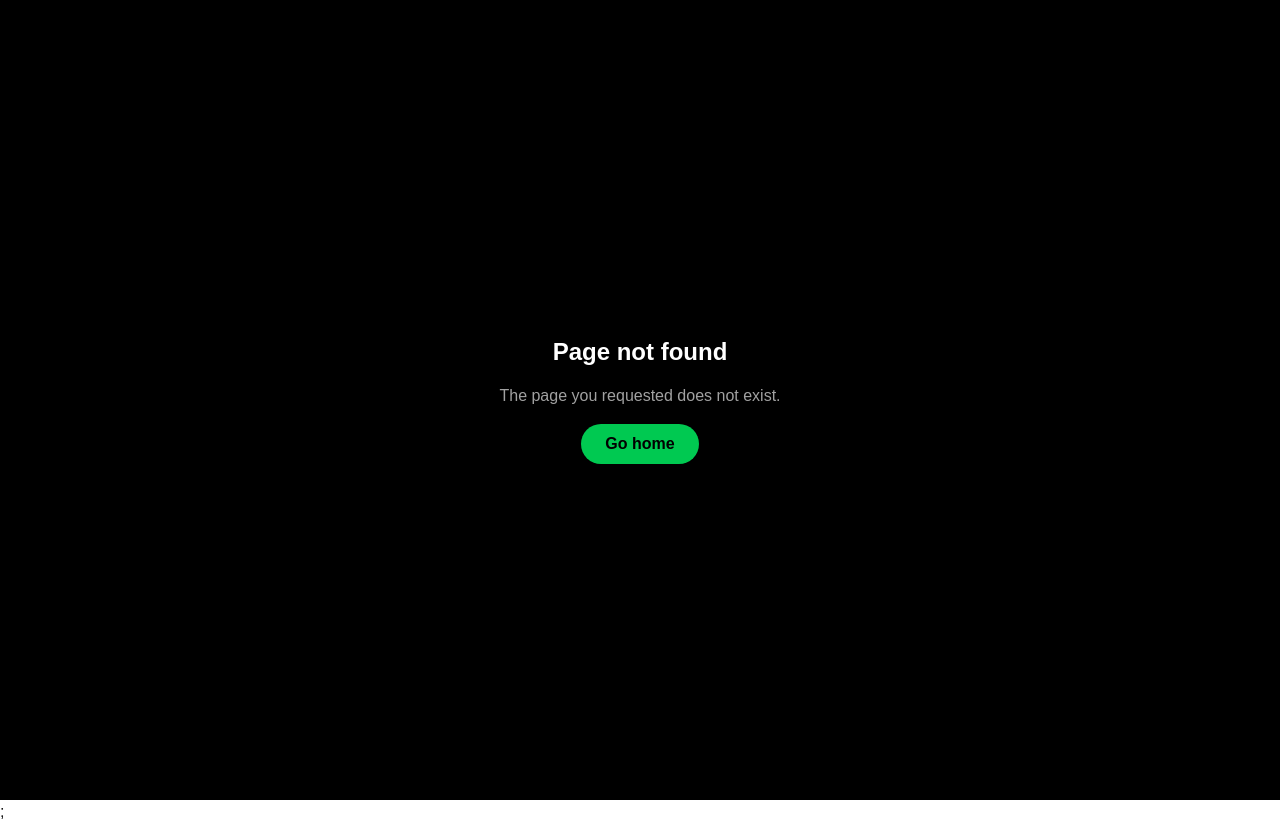
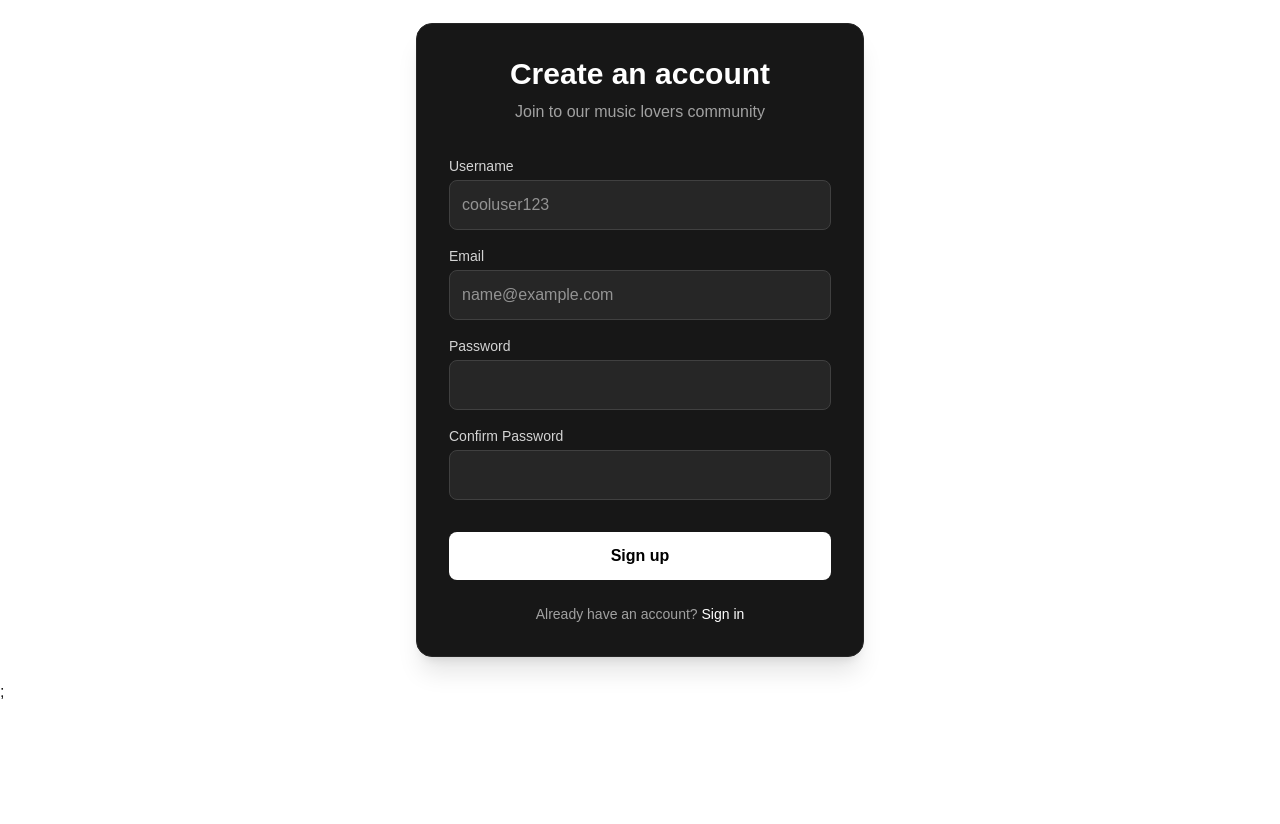
Before and after one commit to arseniygroh/flyrank-capstone, a Next.js app: page /register in a window 1280 px wide. Before the commit this address had no page. After the commit the page ends 800 px from the top, so only its background shows below. Built offline with nearby package versions, Linux system fonts and the light colour scheme.

Commit message:
feat: add registration page

```diff
--- /dev/null
+++ b/src/app/register/page.tsx
@@ -0,0 +1,150 @@
+"use client";
+
+import { useRouter } from "next/navigation";
+import { useState } from "react";
+import Link from "next/link";
+
+export default function RegisterPage() {
+  const router = useRouter();
+
+  const [serverError, setServerError] = useState("");
+  const [fieldErrors, setFieldErrors] = useState<Record<string, string>>({});
+  const [isSubmitting, setIsSubmitting] = useState(false);
+
+  async function handleSubmit(e: React.FormEvent<HTMLFormElement>) {
+    e.preventDefault();
+    setIsSubmitting(true);
+    setServerError("");
+    setFieldErrors({});
+
+    const dataRaw = new FormData(e.currentTarget);
+    const data = Object.fromEntries(dataRaw);
+
+    try {
+      const res = await fetch("http://localhost:5000/register", {
+        method: "POST",
+        headers: {
+          "Content-Type": "application/json",
+        },
+        body: JSON.stringify(data),
+      });
+
+      const responseData = await res.json();
+
+      if (res.status === 422) {
+        setFieldErrors(responseData);
+        return;
+      }
+
+      if (!res.ok) {
+        throw new Error(responseData.error || "Registration failed");
+      }
+
+      router.push("/login");
+
+    } catch (err: any) {
+      setServerError(err.message);
+    } finally {
+      setIsSubmitting(false);
+    }
+  }
+
+  return (
+    <div className="flex min-h-[85vh] items-center justify-center p-4">
+      <div className="w-full max-w-md bg-neutral-900 border border-neutral-800 rounded-2xl p-8 shadow-xl">
+        <div className="mb-8 text-center">
+          <h1 className="text-3xl font-bold text-white mb-2">Create an account</h1>
+          <p className="text-neutral-400">Join to our music lovers community</p>
+        </div>
+        <form onSubmit={handleSubmit} className="flex flex-col gap-4">
+
+          {serverError && (
+            <div className="bg-red-500/10 border border-red-500/20 text-red-500 p-3 rounded-lg text-sm text-center">
+              {serverError}
+            </div>
+          )}
+
+          <div className="flex flex-col gap-1">
+            <label htmlFor="username" className="text-sm font-medium text-neutral-300">
+              Username
+            </label>
+            <input
+              type="text"
+              required
+              id="username"
+              name="username"
+              className={`bg-neutral-800 border ${fieldErrors.username ? 'border-red-500' : 'border-neutral-700'} text-white p-3 rounded-lg outline-none focus:border-white focus:ring-1 focus:ring-white transition-colors`}
+              placeholder="cooluser123"
+            />
+            {fieldErrors.username && (
+              <p className="text-red-500 text-xs mt-1">{fieldErrors.username}</p>
+            )}
+          </div>
+
+          <div className="flex flex-col gap-1">
+            <label htmlFor="email" className="text-sm font-medium text-neutral-300">
+              Email
+            </label>
+            <input
+              type="email"
+              required
+              id="email"
+              name="email"
+              className={`bg-neutral-800 border ${fieldErrors.email ? 'border-red-500' : 'border-neutral-700'} text-white p-3 rounded-lg outline-none focus:border-white focus:ring-1 focus:ring-white transition-colors`}
+              placeholder="name@example.com"
+            />
+            {fieldErrors.email && (
+              <p className="text-red-500 text-xs mt-1">{fieldErrors.email}</p>
+            )}
+          </div>
+
+          <div className="flex flex-col gap-1">
+            <label htmlFor="password" className="text-sm font-medium text-neutral-300">
+              Password
+            </label>
+            <input
+              type="password"
+              required
+              id="password"
+              name="password"
+              className={`bg-neutral-800 border ${fieldErrors.password ? 'border-red-500' : 'border-neutral-700'} text-white p-3 rounded-lg outline-none focus:border-white focus:ring-1 focus:ring-white transition-colors`}
+            />
+            {fieldErrors.password && (
+              <p className="text-red-500 text-xs mt-1 leading-tight">{fieldErrors.password}</p>
+            )}
+          </div>
+
+          <div className="flex flex-col gap-1">
+            <label htmlFor="confirmPassword" className="text-sm font-medium text-neutral-300">
+              Confirm Password
+            </label>
+            <input
+              type="password"
+              required
+              id="confirmPassword"
+              name="confirmPassword"
+              className={`bg-neutral-800 border ${fieldErrors.confirmPassword ? 'border-red-500' : 'border-neutral-700'} text-white p-3 rounded-lg outline-none focus:border-white focus:ring-1 focus:ring-white transition-colors`}
+            />
+            {fieldErrors.confirmPassword && (
+              <p className="text-red-500 text-xs mt-1">{fieldErrors.confirmPassword}</p>
+            )}
+          </div>
+          <button
+            type="submit"
+            disabled={isSubmitting}
+            className="mt-4 w-full bg-white text-black font-bold py-3 rounded-lg hover:bg-neutral-200 transition-colors disabled:opacity-50 disabled:cursor-not-allowed"
+          >
+            {isSubmitting ? "Creating account..." : "Sign up"}
+          </button>
+        </form>
+
+        <p className="mt-6 text-center text-sm text-neutral-400">
+          Already have an account?{" "}
+          <Link href="/login" className="text-white hover:underline font-medium">
+            Sign in
+          </Link>
+        </p>
+      </div>
+    </div>
+  );
+}
```
